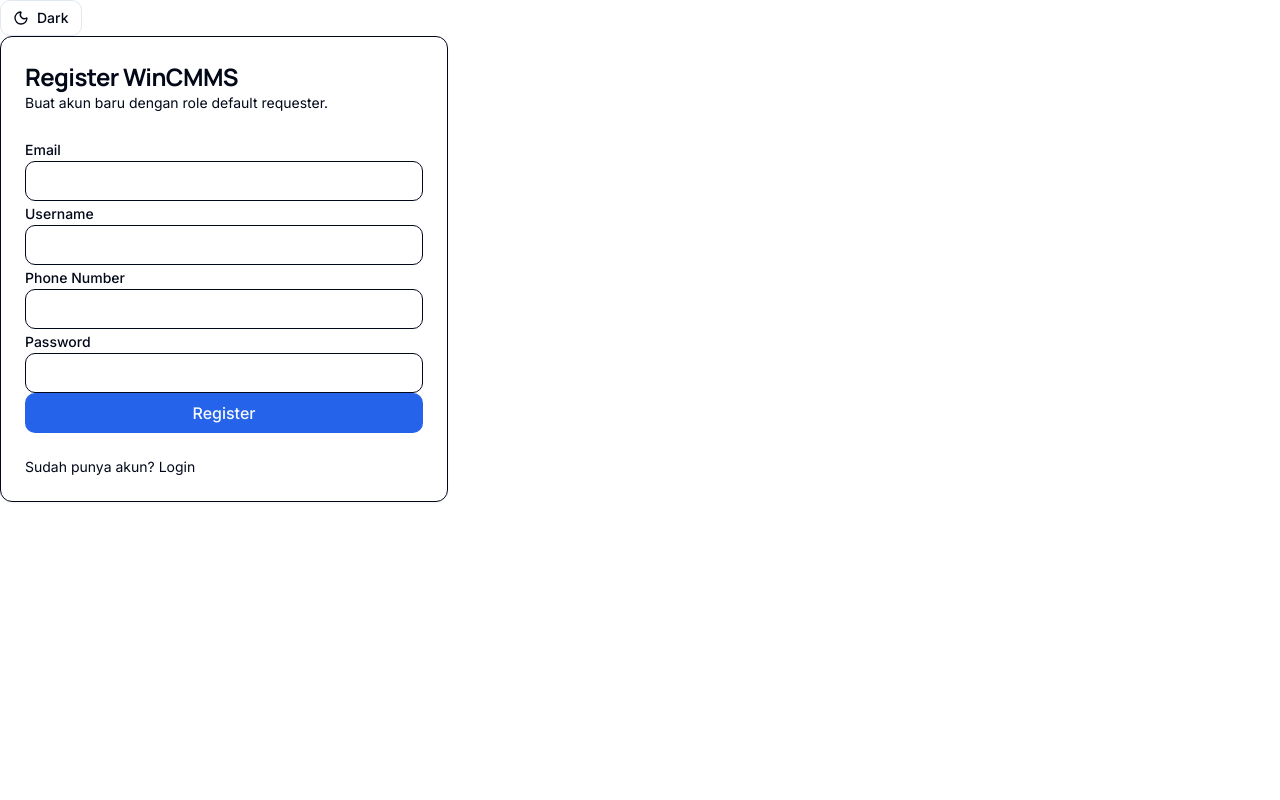
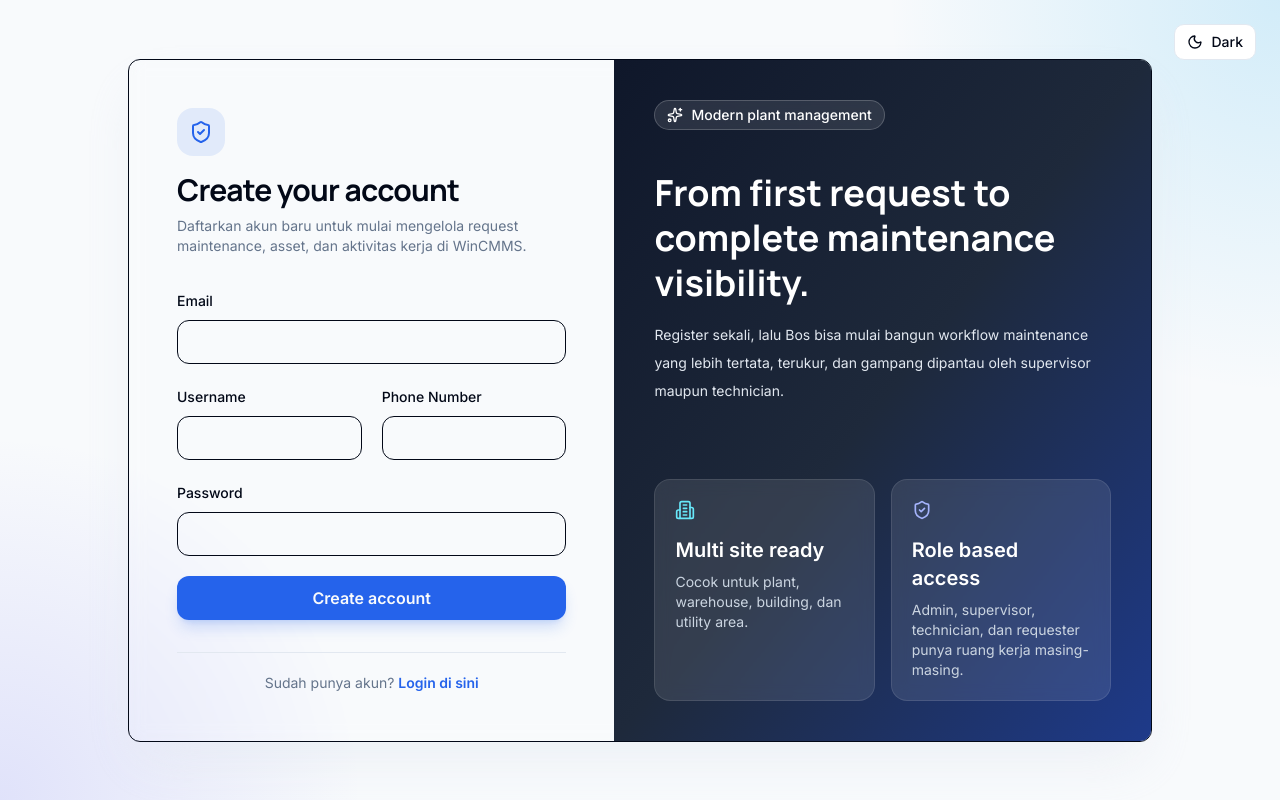
Before and after one commit to erwinkias/wincmms, a Next.js app: page /register in a window 1280 px wide. Built offline with nearby package versions, Linux system fonts and the light colour scheme; no server answers.

Commit message:
feat: revamp home and register flow with dashboard redirect

```diff
--- /dev/null
+++ b/src/app/dashboard/page.tsx
@@ -0,0 +1 @@
+export { default } from '@/app/admin/page';
--- a/src/app/login/actions.ts
+++ b/src/app/login/actions.ts
@@ -19,5 +19,5 @@ export async function loginAction(formData: FormData) {
     redirect('/login?error=invalid');
   }
 
-  redirect('/admin');
+  redirect('/dashboard');
 }
--- a/src/app/login/page.tsx
+++ b/src/app/login/page.tsx
@@ -11,7 +11,7 @@ import { ThemeToggle } from '@/components/theme-toggle';
 
 export default async function LoginPage({ searchParams }: { searchParams?: Promise<{ error?: string; registered?: string }> }) {
   const session = await getSession();
-  if (session?.user) redirect('/admin');
+  if (session?.user) redirect('/dashboard');
   const params = (await searchParams) ?? {};
 
   return (
--- a/src/app/register/page.tsx
+++ b/src/app/register/page.tsx
@@ -1,6 +1,7 @@
 import Link from 'next/link';
 import { redirect } from 'next/navigation';
-import { Card, CardContent, CardDescription, CardHeader, CardTitle } from '@/components/ui/card';
+import { Building2, ShieldCheck, Sparkles } from 'lucide-react';
+import { Card, CardContent } from '@/components/ui/card';
 import { Input } from '@/components/ui/input';
 import { Label } from '@/components/ui/label';
 import { Button } from '@/components/ui/button';
@@ -10,28 +11,99 @@ import { ThemeToggle } from '@/components/theme-toggle';
 
 export default async function RegisterPage({ searchParams }: { searchParams?: Promise<{ error?: string }> }) {
   const session = await getSession();
-  if (session?.user) redirect('/admin');
+  if (session?.user) redirect('/dashboard');
   const params = (await searchParams) ?? {};
 
   return (
-    <main className="page-center">
-      <div className="top-right"><ThemeToggle /></div>
-      <Card className="max-w-md w-full">
-        <CardHeader>
-          <CardTitle className="text-2xl font-heading font-bold">Register WinCMMS</CardTitle>
-          <CardDescription>Buat akun baru dengan role default requester.</CardDescription>
-        </CardHeader>
-        <CardContent>
-          <form action={registerAction} className="stack stack-4">
-            <div className="stack stack-2"><Label htmlFor="email">Email</Label><Input id="email" name="email" type="email" required /></div>
-            <div className="stack stack-2"><Label htmlFor="username">Username</Label><Input id="username" name="username" required /></div>
-            <div className="stack stack-2"><Label htmlFor="phone">Phone Number</Label><Input id="phone" name="phone" required /></div>
-            <div className="stack stack-2"><Label htmlFor="password">Password</Label><Input id="password" name="password" type="password" required /></div>
-            {params.error ? <p className="text-sm text-danger">Registrasi gagal atau akun sudah ada.</p> : null}
-            <Button className="w-full" type="submit">Register</Button>
-          </form>
-          <div className="text-sm muted" style={{ marginTop: 24 }}>
-            Sudah punya akun? <Link href="/login">Login</Link>
+    <main className="relative flex min-h-screen items-center justify-center overflow-hidden bg-slate-50 px-4 py-10 dark:bg-slate-950">
+      <div className="absolute inset-0 bg-[radial-gradient(circle_at_top_right,_rgba(14,165,233,0.16),_transparent_26%),radial-gradient(circle_at_bottom_left,_rgba(99,102,241,0.16),_transparent_24%)]" />
+      <div className="absolute right-6 top-6 z-20">
+        <ThemeToggle />
+      </div>
+
+      <Card className="relative z-10 w-full max-w-5xl overflow-hidden border-slate-200/80 bg-white/95 shadow-2xl shadow-slate-200/60 backdrop-blur dark:border-slate-800 dark:bg-slate-900/95 dark:shadow-black/30">
+        <CardContent className="grid min-h-[660px] p-0 lg:grid-cols-[0.95fr_1.05fr]">
+          <div className="flex items-center justify-center p-6 sm:p-10 lg:p-12">
+            <div className="w-full max-w-md">
+              <div className="mb-8">
+                <div className="inline-flex h-12 w-12 items-center justify-center rounded-2xl bg-primary/10 text-primary dark:bg-primary/15">
+                  <ShieldCheck className="h-6 w-6" />
+                </div>
+                <h2 className="mt-4 font-heading text-3xl font-bold tracking-tight">Create your account</h2>
+                <p className="mt-2 text-sm text-muted-foreground">
+                  Daftarkan akun baru untuk mulai mengelola request maintenance, asset, dan aktivitas kerja di WinCMMS.
+                </p>
+              </div>
+
+              <form action={registerAction} className="space-y-5">
+                <div className="space-y-2">
+                  <Label htmlFor="email">Email</Label>
+                  <Input id="email" name="email" type="email" required className="h-11 rounded-xl bg-slate-50 dark:bg-slate-950" />
+                </div>
+                <div className="grid gap-5 sm:grid-cols-2">
+                  <div className="space-y-2">
+                    <Label htmlFor="username">Username</Label>
+                    <Input id="username" name="username" required className="h-11 rounded-xl bg-slate-50 dark:bg-slate-950" />
+                  </div>
+                  <div className="space-y-2">
+                    <Label htmlFor="phone">Phone Number</Label>
+                    <Input id="phone" name="phone" required className="h-11 rounded-xl bg-slate-50 dark:bg-slate-950" />
+                  </div>
+                </div>
+                <div className="space-y-2">
+                  <Label htmlFor="password">Password</Label>
+                  <Input id="password" name="password" type="password" required className="h-11 rounded-xl bg-slate-50 dark:bg-slate-950" />
+                </div>
+
+                {params.error ? (
+                  <div className="rounded-xl border border-red-200 bg-red-50 px-4 py-3 text-sm text-red-600 dark:border-red-950 dark:bg-red-950/40 dark:text-red-300">
+                    Registrasi gagal. Kemungkinan email atau username sudah dipakai.
+                  </div>
+                ) : null}
+
+                <Button className="h-11 w-full rounded-xl text-base font-semibold shadow-lg shadow-primary/20" type="submit">
+                  Create account
+                </Button>
+              </form>
+
+              <div className="mt-8 border-t border-border pt-5 text-center text-sm text-muted-foreground">
+                Sudah punya akun?{' '}
+                <Link href="/login" className="font-semibold text-primary hover:underline">
+                  Login di sini
+                </Link>
+              </div>
+            </div>
+          </div>
+
+          <div className="hidden flex-col justify-between bg-gradient-to-br from-slate-900 via-slate-800 to-blue-900 p-10 text-white lg:flex">
+            <div>
+              <div className="inline-flex items-center gap-2 rounded-full border border-white/20 bg-white/10 px-3 py-1 text-sm font-medium backdrop-blur">
+                <Sparkles className="h-4 w-4" />
+                Modern plant management
+              </div>
+              <div className="mt-10 max-w-md">
+                <h1 className="font-heading text-4xl font-bold leading-tight">
+                  From first request to complete maintenance visibility.
+                </h1>
+                <p className="mt-4 text-sm leading-7 text-slate-200">
+                  Register sekali, lalu Bos bisa mulai bangun workflow maintenance yang lebih tertata,
+                  terukur, dan gampang dipantau oleh supervisor maupun technician.
+                </p>
+              </div>
+            </div>
+
+            <div className="grid gap-4 sm:grid-cols-2">
+              <div className="rounded-2xl border border-white/10 bg-white/10 p-5 backdrop-blur">
+                <Building2 className="h-5 w-5 text-cyan-300" />
+                <p className="mt-4 text-xl font-semibold">Multi site ready</p>
+                <p className="mt-2 text-sm text-slate-300">Cocok untuk plant, warehouse, building, dan utility area.</p>
+              </div>
+              <div className="rounded-2xl border border-white/10 bg-white/10 p-5 backdrop-blur">
+                <ShieldCheck className="h-5 w-5 text-indigo-300" />
+                <p className="mt-4 text-xl font-semibold">Role based access</p>
+                <p className="mt-2 text-sm text-slate-300">Admin, supervisor, technician, dan requester punya ruang kerja masing-masing.</p>
+              </div>
+            </div>
           </div>
         </CardContent>
       </Card>
--- a/src/components/admin-shell.tsx
+++ b/src/components/admin-shell.tsx
@@ -7,7 +7,7 @@ import { Button } from '@/components/ui/button';
 import { AppFooter } from '@/components/app-footer';
 
 const navItems = [
-  { href: '/admin', label: 'Dashboard', icon: LayoutDashboard },
+  { href: '/dashboard', label: 'Dashboard', icon: LayoutDashboard },
   { href: '/admin/master/users', label: 'Users', icon: ShieldUser },
   { href: '/admin/master/sites', label: 'Sites', icon: Settings2 },
   { href: '/admin/master/assets', label: 'Assets', icon: Wrench },
--- a/src/middleware.ts
+++ b/src/middleware.ts
@@ -4,7 +4,7 @@ import type { NextRequest } from 'next/server';
 export function middleware(request: NextRequest) {
   const session = request.cookies.get('wincmms_session')?.value;
 
-  if (request.nextUrl.pathname.startsWith('/admin') && !session) {
+  if ((request.nextUrl.pathname.startsWith('/admin') || request.nextUrl.pathname.startsWith('/dashboard')) && !session) {
     const loginUrl = new URL('/login', request.url);
     return NextResponse.redirect(loginUrl);
   }
@@ -13,5 +13,5 @@ export function middleware(request: NextRequest) {
 }
 
 export const config = {
-  matcher: ['/admin/:path*'],
+  matcher: ['/admin/:path*', '/dashboard/:path*'],
 };
```
Also changed, not shown: src/app/page.tsx (+118 -12 lines).
